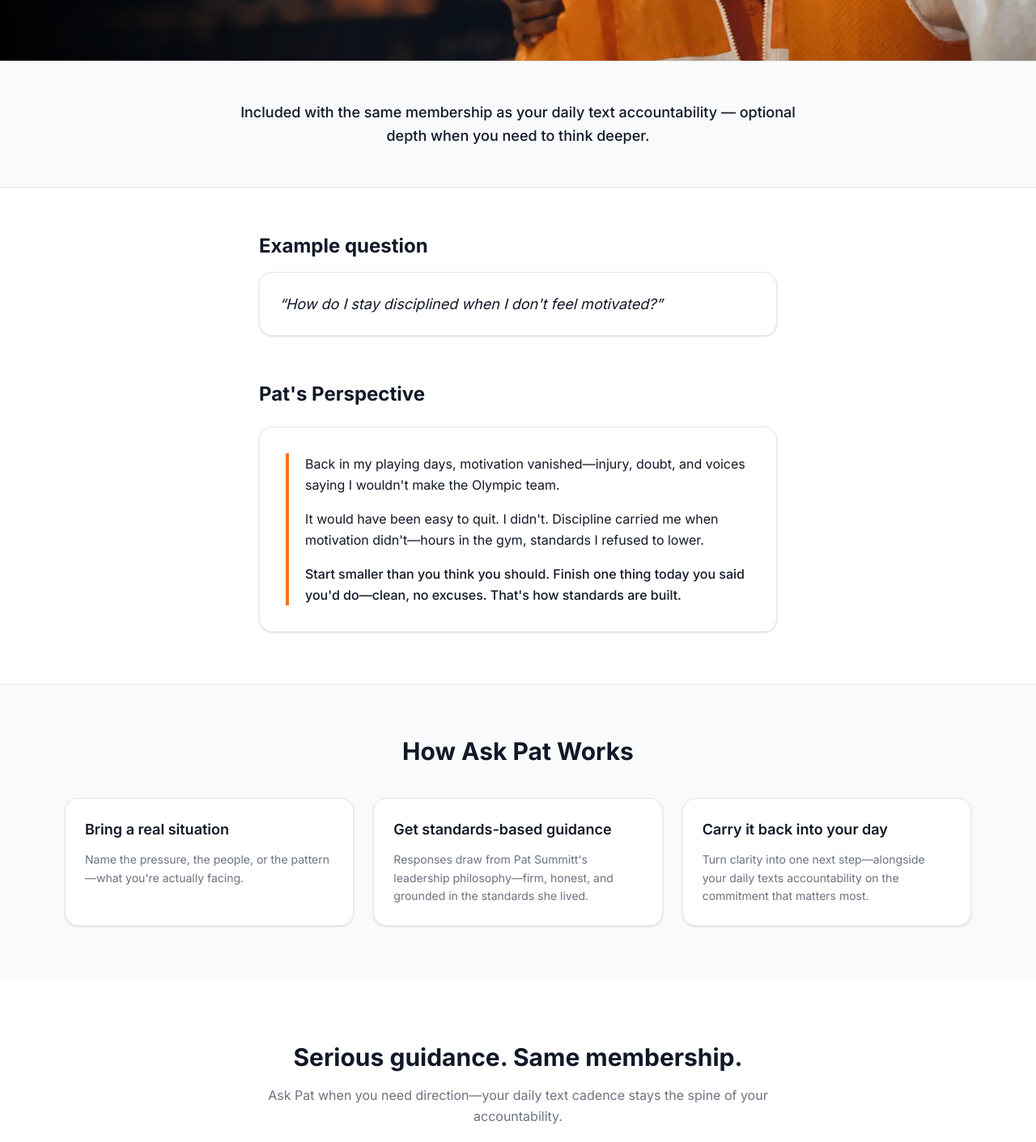
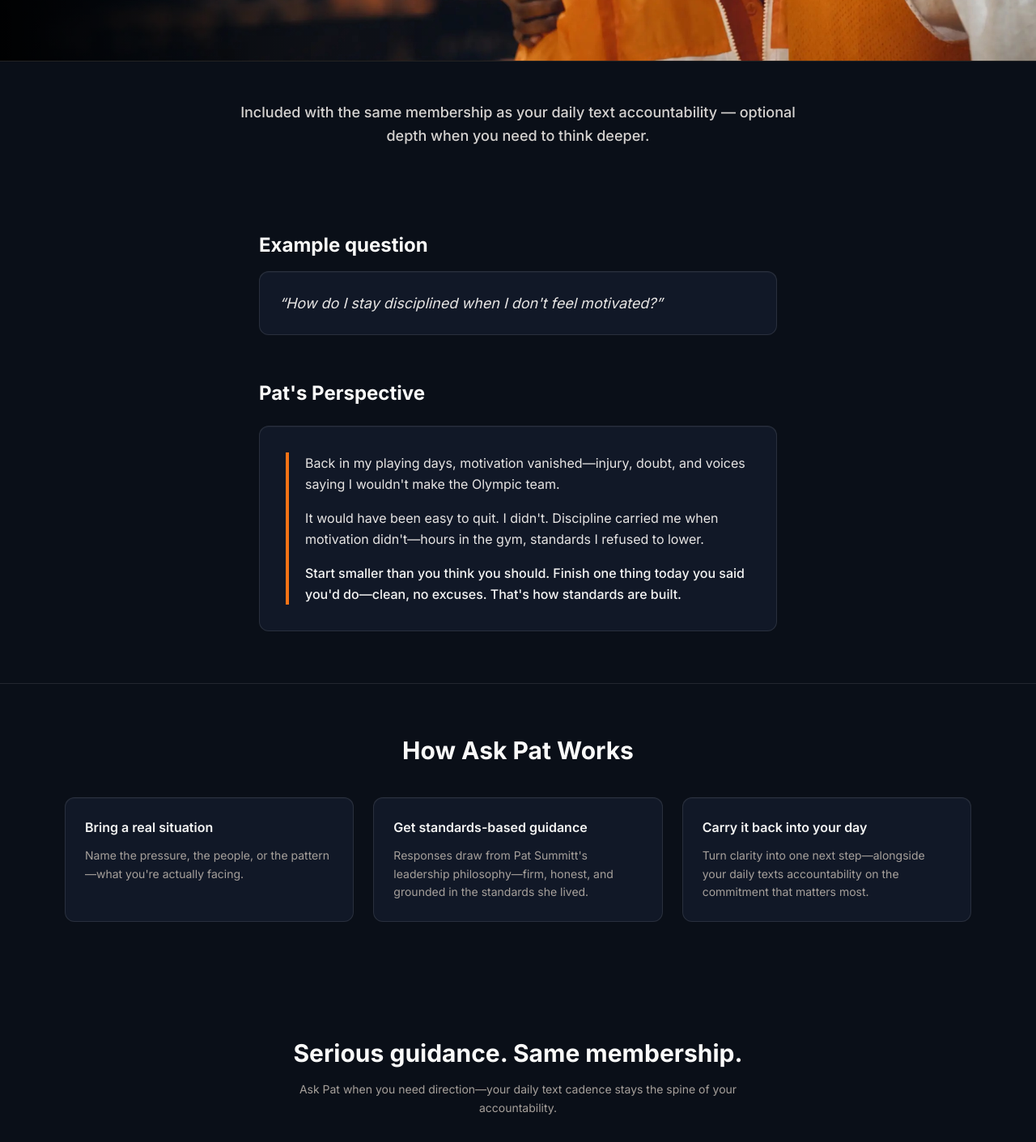
Before and after one commit to tylersummitt-jpg/Summitt-mindset, a Next.js app: page /ask-pat-preview in a window 1280 px wide. Shown: the part 620-2031 px from the top of the page at 81% size. Built offline with nearby package versions, Linux system fonts and the light colour scheme; no server answers.

Commit message:
signed out

```diff
--- a/src/app/ask-pat-preview/page.tsx
+++ b/src/app/ask-pat-preview/page.tsx
@@ -1,16 +1,23 @@
 import Link from "next/link";
 import Image from "next/image";
 import { currentUser } from "@clerk/nextjs/server";
+import {
+  utBody,
+  utBodyMuted,
+  utCardDivider,
+  utCtaOnDark,
+  utPageCanvas,
+  utPreviewCard,
+  utPreviewCardLg,
+  utPreviewSectionHeading,
+  utSectionTitle,
+} from "@/components/utility-page-visual";
 
 const SIGN_IN_WITH_SUBSCRIBE_REDIRECT = `/sign-in?redirect_url=${encodeURIComponent("/subscribe")}`;
 
-/** Primary CTA — homepage-style dark hero (ring offset for dark background). */
+/** Primary CTA — hero only (ring offset for neutral-950 hero). */
 const ctaHeroPrimaryClass =
   "inline-flex items-center justify-center w-full sm:w-auto rounded-xl px-6 py-3 text-sm font-semibold text-white bg-[var(--brand)] hover:opacity-95 shadow-md shadow-orange-500/20 transition-opacity focus-visible:outline-none focus-visible:ring-2 focus-visible:ring-[var(--ring)] focus-visible:ring-offset-2 focus-visible:ring-offset-neutral-950 md:px-8 md:py-4 md:text-base";
-
-/** Primary CTA on light sections below the fold. */
-const ctaLightPrimaryClass =
-  "inline-flex items-center justify-center rounded-xl px-6 py-3 text-sm font-semibold text-white bg-[var(--brand)] hover:opacity-95 shadow-md shadow-orange-500/20 transition-opacity focus-visible:outline-none focus-visible:ring-2 focus-visible:ring-[var(--ring)] focus-visible:ring-offset-2 focus-visible:ring-offset-[var(--bg)] md:px-8 md:py-4 md:text-base";
 
 const HERO_IMAGE_ALT =
   "Coach Pat Summitt coaching with focus and intensity on the court";
@@ -19,13 +26,10 @@ export default async function AskPatPreviewPage() {
   const user = await currentUser();
   const trialHref = user ? "/subscribe" : SIGN_IN_WITH_SUBSCRIBE_REDIRECT;
 
-  const cardBase =
-    "rounded-2xl border border-[var(--border)] bg-[var(--surface)] p-6 shadow-sm";
-
   return (
-    <div className="min-h-screen bg-[var(--bg)] overflow-x-hidden">
+    <div className="min-h-screen overflow-x-hidden">
       {/* Hero — homepage-style full-bleed */}
-      <section className="relative w-full overflow-hidden border-b border-[var(--border)] bg-neutral-950">
+      <section className="relative w-full overflow-hidden border-b border-white/10 bg-neutral-950">
         <div className="relative isolate min-h-[72vh] md:min-h-[80vh] w-full min-w-0">
           <div className="absolute inset-0 md:hidden">
             <Image
@@ -78,36 +82,30 @@ export default async function AskPatPreviewPage() {
         </div>
       </section>
 
-      {/* Membership / SMS bridge */}
-      <section className="border-b border-[var(--border)] bg-gray-50">
-        <div className="max-w-3xl mx-auto px-4 py-10 sm:py-12 text-center">
-          <p className="text-base sm:text-lg text-[var(--text)] leading-relaxed font-medium">
+      <div className={utPageCanvas}>
+        <section>
+          <div className="mx-auto max-w-3xl px-4 py-10 text-center sm:py-12">
+            <p className={`${utBody} text-base font-medium sm:text-lg`}>
               Included with the same membership as your daily text accountability —
               optional depth when you need to think deeper.
             </p>
           </div>
         </section>
 
-      {/* Example question */}
-      <section className="max-w-2xl mx-auto px-4 py-12 sm:py-14">
-        <h2 className="text-xl sm:text-2xl font-bold text-[var(--text)] mb-4">
-          Example question
-        </h2>
-        <div className={cardBase}>
-          <p className="text-[var(--text)] leading-relaxed italic text-lg">
+        <section className="mx-auto max-w-2xl px-4 py-12 sm:py-14">
+          <h2 className={`${utPreviewSectionHeading} mb-4`}>Example question</h2>
+          <div className={utPreviewCard}>
+            <p className="text-lg italic leading-relaxed text-stone-200">
               &ldquo;How do I stay disciplined when I don&apos;t feel
               motivated?&rdquo;
             </p>
           </div>
         </section>
 
-      {/* Pat&apos;s Perspective — shortened sample */}
-      <section className="max-w-2xl mx-auto px-4 pb-12 sm:pb-16">
-        <h2 className="text-xl sm:text-2xl font-bold text-[var(--text)] mb-6">
-          Pat&apos;s Perspective
-        </h2>
-        <div className="rounded-2xl border border-[var(--border)] bg-[var(--surface)] p-6 sm:p-8 shadow-sm space-y-4">
-          <blockquote className="border-l-4 border-[var(--brand)] pl-5 text-[var(--text)] leading-relaxed">
+        <section className="mx-auto max-w-2xl px-4 pb-12 sm:pb-16">
+          <h2 className={`${utPreviewSectionHeading} mb-6`}>Pat&apos;s Perspective</h2>
+          <div className={`${utPreviewCardLg} space-y-4`}>
+            <blockquote className="border-l-4 border-[var(--brand)] pl-5 leading-relaxed text-stone-200">
               <p className="mb-4">
                 Back in my playing days, motivation vanished—injury, doubt, and
                 voices saying I wouldn&apos;t make the Olympic team.
@@ -117,7 +115,7 @@ export default async function AskPatPreviewPage() {
                 me when motivation didn&apos;t—hours in the gym, standards I
                 refused to lower.
               </p>
-            <p className="font-medium text-[var(--text)]">
+              <p className="font-medium text-stone-100">
                 Start smaller than you think you should. Finish one thing today you
                 said you&apos;d do—clean, no excuses. That&apos;s how standards
                 are built.
@@ -126,36 +124,29 @@ export default async function AskPatPreviewPage() {
           </div>
         </section>
 
-      {/* How Ask Pat Works */}
-      <section className="border-t border-[var(--border)] bg-gray-50 py-12 sm:py-16">
-        <div className="max-w-6xl mx-auto px-4">
-          <h2 className="text-2xl sm:text-3xl font-bold text-[var(--text)] text-center mb-10">
+        <section className={`${utCardDivider} py-12 sm:py-16`}>
+          <div className="mx-auto max-w-6xl px-4">
+            <h2 className="mb-10 text-center text-2xl font-bold text-stone-50 sm:text-3xl">
               How Ask Pat Works
             </h2>
             <div className="grid gap-6 md:grid-cols-3">
-            <div className={cardBase}>
-              <h3 className="text-lg font-semibold text-[var(--text)] mb-3">
-                Bring a real situation
-              </h3>
-              <p className="text-[var(--muted)] text-sm leading-relaxed">
+              <div className={utPreviewCard}>
+                <h3 className={`${utSectionTitle} mb-3`}>Bring a real situation</h3>
+                <p className={`${utBodyMuted} text-sm`}>
                   Name the pressure, the people, or the pattern—what you&apos;re
                   actually facing.
                 </p>
               </div>
-            <div className={cardBase}>
-              <h3 className="text-lg font-semibold text-[var(--text)] mb-3">
-                Get standards-based guidance
-              </h3>
-              <p className="text-[var(--muted)] text-sm leading-relaxed">
+              <div className={utPreviewCard}>
+                <h3 className={`${utSectionTitle} mb-3`}>Get standards-based guidance</h3>
+                <p className={`${utBodyMuted} text-sm`}>
                   Responses draw from Pat Summitt&apos;s leadership philosophy—firm,
                   honest, and grounded in the standards she lived.
                 </p>
               </div>
-            <div className={cardBase}>
-              <h3 className="text-lg font-semibold text-[var(--text)] mb-3">
-                Carry it back into your day
-              </h3>
-              <p className="text-[var(--muted)] text-sm leading-relaxed">
+              <div className={utPreviewCard}>
+                <h3 className={`${utSectionTitle} mb-3`}>Carry it back into your day</h3>
+                <p className={`${utBodyMuted} text-sm`}>
                   Turn clarity into one next step—alongside your daily texts
                   accountability on the commitment that matters most.
                 </p>
@@ -164,19 +155,19 @@ export default async function AskPatPreviewPage() {
           </div>
         </section>
 
-      {/* Final CTA */}
-      <section className="max-w-2xl mx-auto px-4 py-12 sm:py-16 md:py-20 text-center">
-        <h2 className="text-2xl sm:text-3xl font-bold text-[var(--text)] mb-4">
+        <section className="mx-auto max-w-2xl px-4 py-12 text-center sm:py-16 md:py-20">
+          <h2 className="mb-4 text-2xl font-bold text-stone-50 sm:text-3xl">
             Serious guidance. Same membership.
           </h2>
-        <p className="text-[var(--muted)] mb-8 leading-relaxed">
+          <p className={`${utBodyMuted} mb-8`}>
             Ask Pat when you need direction—your daily text cadence stays the spine
             of your accountability.
           </p>
-        <Link href={trialHref} className={ctaLightPrimaryClass}>
+          <Link href={trialHref} className={utCtaOnDark}>
             Start 7-Day Free Trial
           </Link>
         </section>
       </div>
+    </div>
   );
 }
--- a/src/app/film-room-preview/page.tsx
+++ b/src/app/film-room-preview/page.tsx
@@ -1,5 +1,17 @@
 import Link from "next/link";
 import { currentUser } from "@clerk/nextjs/server";
+import {
+  utBody,
+  utBodyMuted,
+  utCardDivider,
+  utCtaOnDark,
+  utFilmCardLink,
+  utPageCanvas,
+  utPageInnerFilm,
+  utPreviewCard,
+  utPreviewHeroHeading,
+  utSectionTitle,
+} from "@/components/utility-page-visual";
 import { supabaseServer } from "@/lib/supabase-server";
 
 const SIGN_IN_WITH_SUBSCRIBE_REDIRECT = `/sign-in?redirect_url=${encodeURIComponent("/subscribe")}`;
@@ -17,9 +29,6 @@ export default async function FilmRoomPreviewPage() {
   const user = await currentUser();
   const trialHref = user ? "/subscribe" : SIGN_IN_WITH_SUBSCRIBE_REDIRECT;
 
-  const cardBase =
-    "rounded-2xl border border-[var(--border)] bg-[var(--surface)] p-6 shadow-sm";
-
   const [{ count: videoCount }, { data: videos }] = await Promise.all([
     supabaseServer
       .from("film_videos")
@@ -35,74 +44,56 @@ export default async function FilmRoomPreviewPage() {
   const videoList: FilmVideoPreview[] = (videos ?? []) as FilmVideoPreview[];
 
   return (
-    <main className="min-h-screen bg-[var(--bg)]">
-      {/* --------------------------------------------------
-          FILM ROOM LIBRARY (scale / social proof)
-          -------------------------------------------------- */}
-      <section className="max-w-6xl mx-auto px-4 pt-20 pb-12">
-        <h2 className="text-2xl sm:text-3xl font-bold text-[var(--text)] text-center mb-2">
-          Film Room Library
-        </h2>
-        <p className="text-lg text-[var(--muted)] text-center mb-6">
-          Included In Subscription
-        </p>
-        <p className="text-sm text-[var(--muted)] text-center">
-          Featuring insights from:
-        </p>
-        <p className="text-[var(--text)] text-center mt-1">
-          Pat Summitt · Peyton Manning · Robin Roberts · Phillip Fulmer · Morgan Vance · and more.
+    <main className={utPageCanvas}>
+      <div className={utPageInnerFilm}>
+        <section className="pb-12 pt-8 sm:pt-12">
+          <h2 className={`${utPreviewHeroHeading} mb-2`}>Film Room Library</h2>
+          <p className={`${utBody} text-center text-lg mb-6`}>Included In Subscription</p>
+          <p className={`${utBodyMuted} text-center text-sm`}>Featuring insights from:</p>
+          <p className="mt-1 text-center text-stone-200">
+            Pat Summitt · Peyton Manning · Robin Roberts · Phillip Fulmer · Morgan Vance · and
+            more.
           </p>
         </section>
 
-      {/* --------------------------------------------------
-          VIDEO PREVIEW GRID (locked — links to /subscribe)
-          -------------------------------------------------- */}
-      <section className="max-w-6xl mx-auto px-4 py-16">
-        <h2 className="text-2xl sm:text-3xl font-bold text-[var(--text)] text-center mb-12">
-          Featured in the Film Room
-        </h2>
-        <div className="grid grid-cols-1 sm:grid-cols-2 md:grid-cols-3 lg:grid-cols-4 gap-6">
+        <section className="py-16">
+          <h2 className={`${utPreviewHeroHeading} mb-12`}>Featured in the Film Room</h2>
+          <div className="grid grid-cols-1 gap-6 sm:grid-cols-2 md:grid-cols-3 lg:grid-cols-4">
             {videoList.length === 0 ? (
-            <p className="text-[var(--muted)] text-center col-span-full py-8">
+              <p className={`${utBodyMuted} col-span-full py-8 text-center`}>
                 Film Room content is available to members.
               </p>
             ) : (
               videoList.map((video) => (
-              <Link
-                key={video.id}
-                href={trialHref}
-                className="group rounded-2xl border border-[var(--border)] bg-[var(--surface)] overflow-hidden shadow-sm block"
-              >
-                <div className="relative aspect-[4/3] sm:aspect-video bg-[var(--ink)]">
+                <Link key={video.id} href={trialHref} className={`group ${utFilmCardLink}`}>
+                  <div className="relative aspect-[4/3] bg-[#0f172a] sm:aspect-video">
                     {video.thumbnail_url ? (
                       <img
                         src={video.thumbnail_url}
                         alt=""
-                      className="w-full h-full object-cover object-top"
+                        className="h-full w-full object-cover object-top"
                       />
                     ) : (
-                    <div className="w-full h-full flex items-center justify-center p-4">
-                      <span className="text-[var(--muted)] text-sm">Video</span>
+                      <div className="flex h-full w-full items-center justify-center p-4">
+                        <span className={`${utBodyMuted} text-sm`}>Video</span>
                       </div>
                     )}
                     <div
                       className="absolute inset-0 flex items-center justify-center bg-black/60"
                       aria-hidden
                     >
-                    <span className="text-white font-semibold text-sm sm:text-base">
+                      <span className="text-sm font-semibold text-white sm:text-base">
                         🔒 Members Only
                       </span>
                     </div>
                   </div>
                   <div className="p-4">
-                  <p className="font-bold text-[var(--text)] group-hover:text-[var(--brand)] transition-colors line-clamp-2">
+                    <p className="line-clamp-2 font-bold text-stone-50 transition-colors group-hover:text-[var(--brand)]">
                       {video.title}
                     </p>
-                  {video.speaker && (
-                    <p className="text-sm text-[var(--muted)] mt-1">
-                      {video.speaker}
-                    </p>
-                  )}
+                    {video.speaker ? (
+                      <p className={`${utBodyMuted} mt-1 text-sm`}>{video.speaker}</p>
+                    ) : null}
                   </div>
                 </Link>
               ))
@@ -110,80 +101,53 @@ export default async function FilmRoomPreviewPage() {
           </div>
         </section>
 
-      {/* --------------------------------------------------
-          INSIDE THE FILM ROOM (conversion)
-          -------------------------------------------------- */}
-      <section className="max-w-6xl mx-auto px-4 py-12">
-        <h2 className="text-2xl sm:text-3xl font-bold text-[var(--text)] text-center mb-6">
-          Inside the Film Room
-        </h2>
-        <p className="text-[var(--muted)] text-center mb-6">
-          Members unlock:
-        </p>
-        <ul className="max-w-xl mx-auto space-y-2 text-[var(--text)] text-center list-none">
+        <section className="py-12">
+          <h2 className={`${utPreviewHeroHeading} mb-6`}>Inside the Film Room</h2>
+          <p className={`${utBodyMuted} mb-6 text-center`}>Members unlock:</p>
+          <ul className="mx-auto max-w-xl list-none space-y-2 text-center text-stone-300">
             <li>• 140+ leadership film sessions</li>
             <li>• Lessons from elite leaders and championship coaches</li>
             <li>• Real-world leadership principles you can apply immediately</li>
           </ul>
         </section>
 
-      {/* --------------------------------------------------
-          HOW FILM ROOM WORKS
-          -------------------------------------------------- */}
-      <section className="bg-[var(--ink)] py-16">
-        <div className="max-w-6xl mx-auto px-4">
-          <h2 className="text-2xl sm:text-3xl font-bold text-[var(--text)] text-center mb-12">
-            How the Film Room Works
-          </h2>
-          <div className="grid sm:grid-cols-3 gap-6">
-            <div className={cardBase}>
-              <h3 className="text-lg font-semibold text-[var(--text)] mb-3">
-                Watch When You Want
-              </h3>
-              <p className="text-[var(--muted)] text-sm leading-relaxed">
+        <section className={`${utCardDivider} py-16`}>
+          <h2 className={`${utPreviewHeroHeading} mb-12`}>How the Film Room Works</h2>
+          <div className="grid gap-6 sm:grid-cols-3">
+            <div className={utPreviewCard}>
+              <h3 className={`${utSectionTitle} mb-3`}>Watch When You Want</h3>
+              <p className={`${utBodyMuted} text-sm`}>
                 Film study is optional. Many members watch a short video after
                 completing their daily practice.
               </p>
             </div>
-            <div className={cardBase}>
-              <h3 className="text-lg font-semibold text-[var(--text)] mb-3">
-                Learn from Experience
-              </h3>
-              <p className="text-[var(--muted)] text-sm leading-relaxed">
-                Speakers share real lessons about leadership, discipline,
-                teamwork, and standards.
+            <div className={utPreviewCard}>
+              <h3 className={`${utSectionTitle} mb-3`}>Learn from Experience</h3>
+              <p className={`${utBodyMuted} text-sm`}>
+                Speakers share real lessons about leadership, discipline, teamwork, and
+                standards.
               </p>
             </div>
-            <div className={cardBase}>
-              <h3 className="text-lg font-semibold text-[var(--text)] mb-3">
-                Apply the Principle
-              </h3>
-              <p className="text-[var(--muted)] text-sm leading-relaxed">
-                The goal is not just watching. It is taking one idea and applying
-                it in your life.
+            <div className={utPreviewCard}>
+              <h3 className={`${utSectionTitle} mb-3`}>Apply the Principle</h3>
+              <p className={`${utBodyMuted} text-sm`}>
+                The goal is not just watching. It is taking one idea and applying it in your
+                life.
               </p>
-            </div>
             </div>
           </div>
         </section>
 
-      {/* --------------------------------------------------
-          FINAL CTA
-          -------------------------------------------------- */}
-      <section className="max-w-2xl mx-auto px-4 py-12 sm:py-16 md:py-20 text-center">
-        <h2 className="text-2xl sm:text-3xl font-bold text-[var(--text)] mb-4">
+        <section className="mx-auto max-w-2xl px-4 py-12 text-center sm:py-16 md:py-20">
+          <h2 className="mb-4 text-2xl font-bold text-stone-50 sm:text-3xl">
             Great leadership leaves clues.
           </h2>
-        <p className="text-[var(--muted)] mb-8 leading-relaxed">
-          Explore the Film Room inside Summitt Mindset.
-        </p>
-        <Link
-          href={trialHref}
-          className="inline-flex items-center justify-center px-6 py-3 rounded-md text-sm font-semibold text-white bg-[var(--brand)] hover:opacity-90"
-        >
+          <p className={`${utBodyMuted} mb-8`}>Explore the Film Room inside Summitt Mindset.</p>
+          <Link href={trialHref} className={utCtaOnDark}>
             Start 7-Day Free Trial
           </Link>
         </section>
+      </div>
     </main>
   );
 }
--- a/src/components/utility-page-visual.ts
+++ b/src/components/utility-page-visual.ts
@@ -57,3 +57,18 @@ export const utClerkShell =
   "w-full overflow-hidden rounded-xl border border-white/10 bg-white shadow-sm";
 
 export const utClerkSectionLabel = "text-sm text-stone-400";
+
+/** Signed-out marketing preview pages — dark card padding variant. */
+export const utPreviewCard = `${utCard} p-6`;
+
+export const utPreviewCardLg = `${utCard} p-6 sm:p-8`;
+
+/** Orange CTA on dark preview/utility backgrounds. */
+export const utCtaOnDark =
+  "inline-flex items-center justify-center w-full sm:w-auto rounded-xl px-6 py-3 text-sm font-semibold text-white bg-[var(--brand)] hover:opacity-95 shadow-md shadow-orange-500/20 transition-opacity focus-visible:outline-none focus-visible:ring-2 focus-visible:ring-[var(--ring)] focus-visible:ring-offset-2 focus-visible:ring-offset-[#0a0f18] md:px-8 md:py-4 md:text-base";
+
+export const utPreviewSectionHeading =
+  "text-xl font-bold text-stone-50 sm:text-2xl";
+
+export const utPreviewHeroHeading =
+  "text-2xl font-bold text-stone-50 sm:text-3xl text-center";
```
Lines whose indentation alone changed are shown as unchanged.
